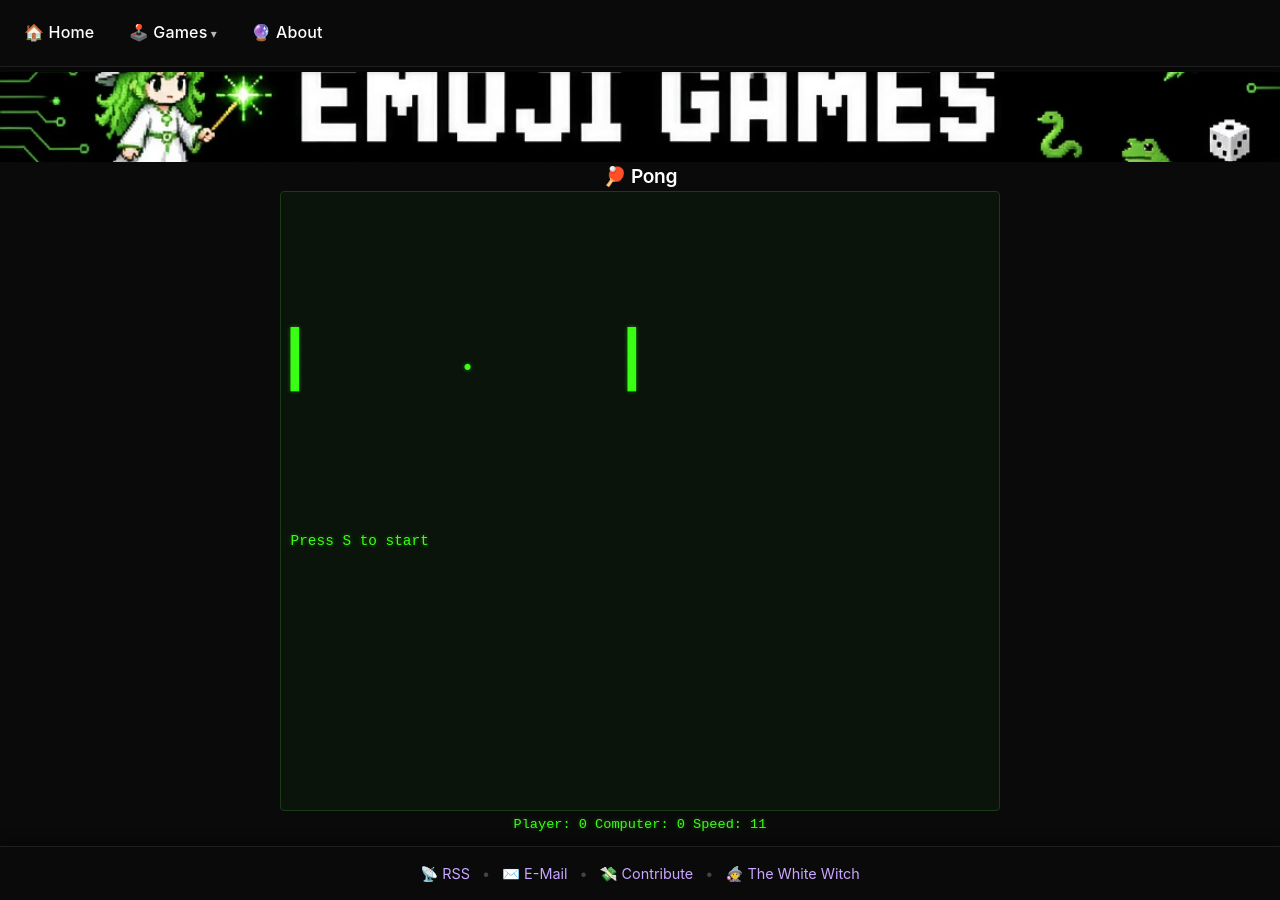
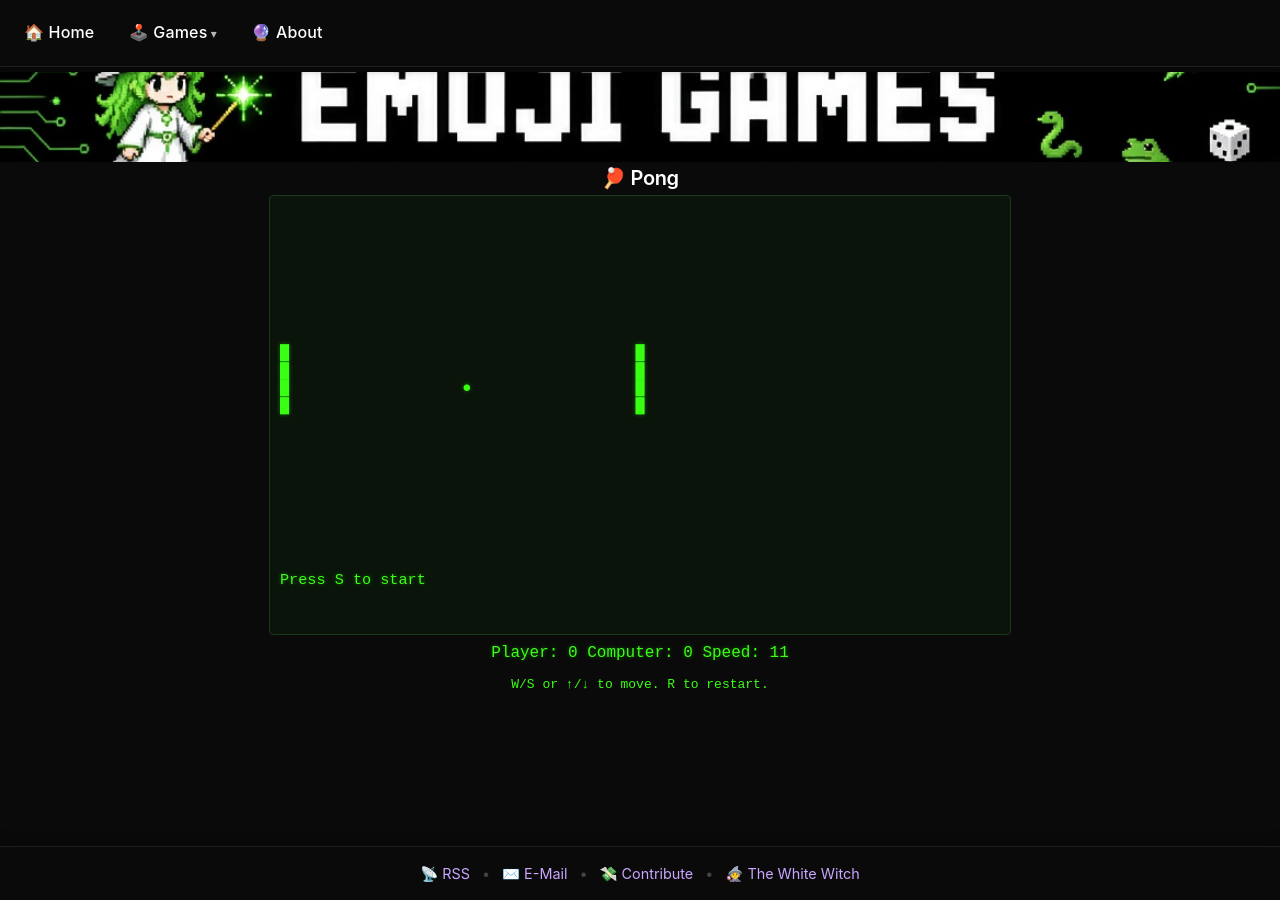
Before and after one commit to TheWhiteWitchTM/emojigames, a Jekyll site: the page built from games/pong/index.md, in a window 1280 px wide and 900 px high. Built offline with Jekyll 4.4.1, drawn with Linux system fonts in a browser that asks for light colours.

Commit message:
Update _base.scss

```diff
--- a/_sass/_base.scss
+++ b/_sass/_base.scss
@@ -33,55 +33,30 @@
   margin-right: -50vw;
 }
 
-/* Game area: centered, fits remaining space, no scroll */
+/* Game area — no height lock, no overflow clip */
 #game {
   width: 100%;
   max-width: 100%;
-  margin: 0.15rem auto 0;
+  margin: 0.5rem auto;
   padding: 0;
   display: flex;
   flex-direction: column;
   align-items: center;
   box-sizing: border-box;
-  height: calc(100vh - 12rem);
-  max-height: calc(100vh - 12rem);
-  overflow: hidden;
 }
 
-#game h1 {
-  margin: 0.1rem 0 0.2rem;
-  font-size: 1.2rem;
+#game h1,
+#game h2,
+#game h3 {
+  margin: 0.25rem 0;
+  font-size: 1.25rem;
   flex-shrink: 0;
-}
-
-#game textarea,
-#game #output {
-  flex: 1 1 auto;
-  width: min(100%, 90ch);
-  max-width: 100%;
-  height: auto;
-  min-height: 0;
-  margin: 0 auto;
-  resize: none;
-  font-size: clamp(0.6rem, 1.2vw, 0.9rem);
-  line-height: 1.1;
-  box-sizing: border-box;
-  overflow: hidden;
-}
-
-#game #status,
-#game p,
-#game form {
-  flex-shrink: 0;
-  margin: 0.15rem 0;
-  font-size: 0.85rem;
 }
 
 #game:fullscreen {
   width: 100vw !important;
   height: 100vh !important;
   max-width: none !important;
-  max-height: none !important;
   margin: 0 !important;
   padding: 0.5rem;
   background: #0a0a0a;
@@ -90,49 +65,3 @@
   align-items: center;
   justify-content: center;
 }
-
-#game:fullscreen textarea,
-#game:fullscreen #output,
-#game:fullscreen .terminal-wrap {
-  flex: 1;
-  width: min(100%, 100ch) !important;
-  height: 100% !important;
-  max-height: none;
-  font-size: clamp(0.8rem, 1.8vw, 1.15rem);
-  line-height: 1.15;
-}
-
-#game:fullscreen button {
-  top: 0.6rem;
-  right: 0.6rem;
-}
-
-#fs-btn:hover {
-  background: #39ff14;
-  color: #0a140a;
-}
-
-#game:fullscreen #fs-btn {
-  top: 10px;
-  right: 10px;
-}
-
-#fs-btn:hover {
-  background: #39ff14;
-  color: #0a140a;
-}
-
-#game:fullscreen #fs-btn {
-  top: 6px;
-  right: 6px;
-}
-
-.terminal:fullscreen {
-  width: 100vw !important;
-  height: 100vh !important;
-  max-width: none !important;
-  font-size: clamp(14px, 2vw, 20px) !important;
-  display: flex;
-  align-items: center;
-  justify-content: center;
-}
```
